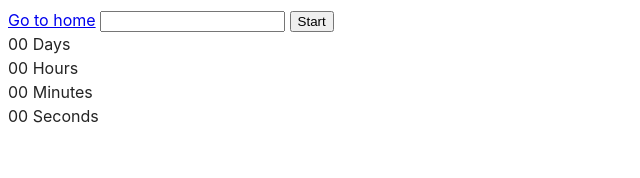
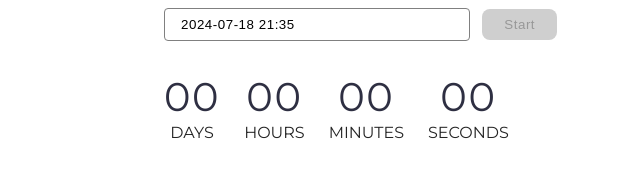
Before and after one commit to Annvel126V/goit-js-hw-10, a website built with Vite: page src/1-timer.html in a window 1280 px wide. Both pictures are taken after a click on the button "Start". Shown: the whole page, without its empty margins (0-640 px from the left). Built offline with nearby package versions, Linux system fonts and the light colour scheme.

Commit message:
add timer

```diff
--- a/src/1-timer.html
+++ b/src/1-timer.html
@@ -13,7 +13,7 @@
   </head>
   <body>
     <section>
-      <a href="./index.html">Go to home</a>
+      <a href="./index.html"></a>
 
       <input type="text" id="datetime-picker" />
       <button type="button" data-start>Start</button>
@@ -36,6 +36,7 @@
           <span class="label">Seconds</span>
         </div>
       </div>
+
     <script type="module" src="./js/1-timer.js">
    </script>
     </section>
--- a/src/css/1-timer.css
+++ b/src/css/1-timer.css
@@ -0,0 +1,72 @@
+body {
+font-family: "Montserrat", sans-serif;
+}
+input {
+
+border: 1px solid #808080;
+border-radius: 4px;
+margin-right: 8px;
+margin-left: 156px;
+letter-spacing: 0.04em;
+padding: 8px 16px;
+width: 272px;
+}
+input:hover {
+border-color: #000;
+}
+
+input:active,
+input:focus {
+border-color: #4e75ff;
+color: #000;
+}
+
+input:disabled {
+color: #808080;
+}
+button {
+border-radius: 8px;
+padding: 8px 16px;
+width: 75px;
+background-color: #4e75ff;;
+font-weight: 500;
+letter-spacing: 0.04em;
+color: #fff;
+border: none;
+}
+button:hover {
+background-color: #6c8cff;
+}
+
+button:disabled {
+color: #989898;
+background-color: #cfcfcf;
+}
+.timer {
+display: flex;
+gap: 24px;
+margin-top: 32px;
+width: 346px;
+height: 72px;
+margin-left: 156px;
+}
+.field {
+ display: flex;
+ justify-content: center;
+ flex-direction: column;
+ gap: 0px;
+
+
+}
+.value {
+font-weight: 400;
+font-size: 40px;
+line-height: 1.2;
+letter-spacing: 0.04em;
+color: #2e2f42;
+margin: 0 auto;
+}
+.label {
+text-transform: uppercase;
+margin: 0 auto;
+}
--- a/src/js/1-timer.js
+++ b/src/js/1-timer.js
@@ -1,6 +1,7 @@
 import flatpickr from "flatpickr";
 import "flatpickr/dist/flatpickr.min.css";
-
+import iziToast from "izitoast";
+import "izitoast/dist/css/iziToast.min.css";
 
 function convertMs(ms) {
   // Number of milliseconds per unit of time
@@ -20,9 +21,28 @@ function convertMs(ms) {
 
   return { days, hours, minutes, seconds };
 }
+function updateTimerDisplay(days, hours, minutes, seconds) {
+  daysValue.textContent = addLeadingZero(days);
+  hoursValue.textContent = addLeadingZero(hours);
+  minutesValue.textContent = addLeadingZero(minutes);
+  secondsValue.textContent = addLeadingZero(seconds);
+}
+
+function addLeadingZero(value) {
+  return String(value).padStart(2, '0');
+}
 
 
 
+const datetimePicker = document.querySelector('#datetime-picker');
+const startButton = document.querySelector('[data-start]');
+const daysValue = document.querySelector('[data-days]');
+const hoursValue = document.querySelector('[data-hours]');
+const minutesValue = document.querySelector('[data-minutes]');
+const secondsValue = document.querySelector('[data-seconds]');
+
+let userSelectedDate = 0;
+let countdownInterval = 0;
 
 const options = {
   enableTime: true,
@@ -30,10 +50,40 @@ const options = {
   defaultDate: new Date(),
   minuteIncrement: 1,
   onClose(selectedDates) {
-    console.log(selectedDates[0]);
+    userSelectedDate = selectedDates[0];
+    if (userSelectedDate <= new Date()) {
+      iziToast.error({
+        title: 'Error',
+        message: 'Please choose a date in the future',
+      });
+      startButton.disabled = true;
+    } else {
+      startButton.disabled = false;
+    }
   },
 };
 
+flatpickr(datetimePicker, options);
+
+startButton.addEventListener('click', () => {
+  startButton.disabled = true;
+  datetimePicker.disabled = true;
+
+  countdownInterval = setInterval(() => {
+    const now = new Date();
+    const timeDifference = userSelectedDate - now;
+
+    if (timeDifference <= 0) {
+      clearInterval(countdownInterval);
+      updateTimerDisplay(0, 0, 0, 0);
+      datetimePicker.disabled = false;
+      return;
+    }
+
+    const { days, hours, minutes, seconds } = convertMs(timeDifference);
+    updateTimerDisplay(days, hours, minutes, seconds);
+  }, 1000);
+});
 
 
 
```
